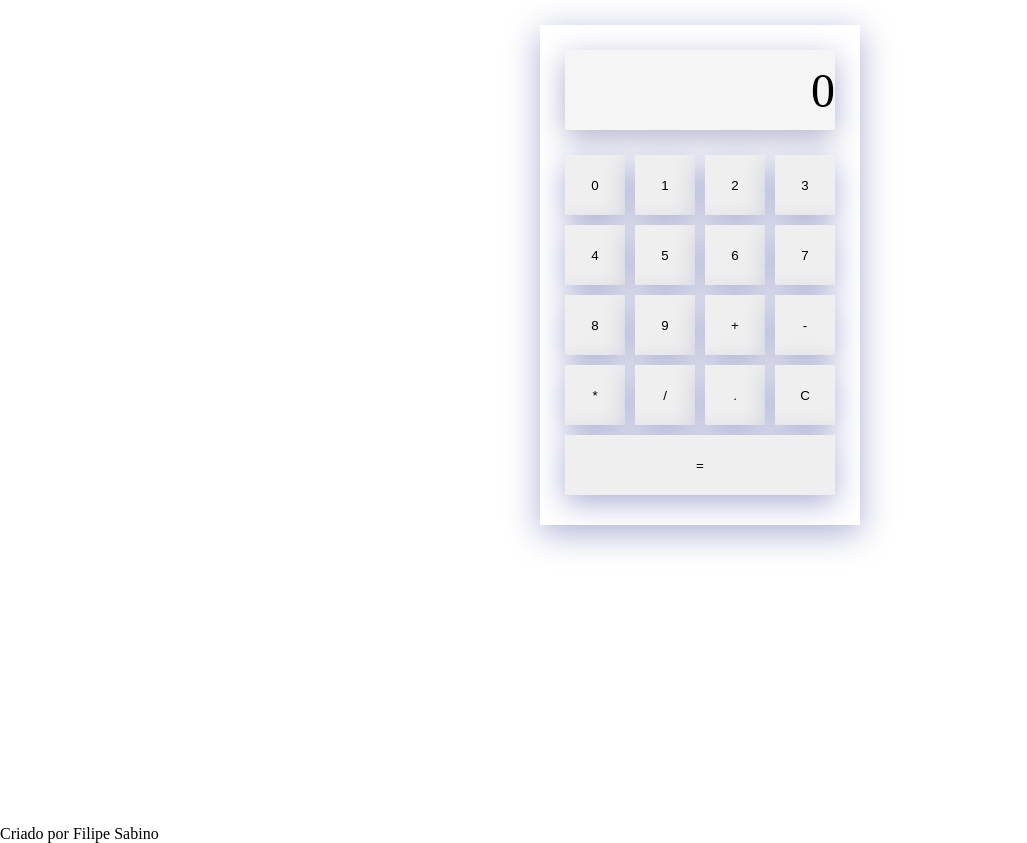
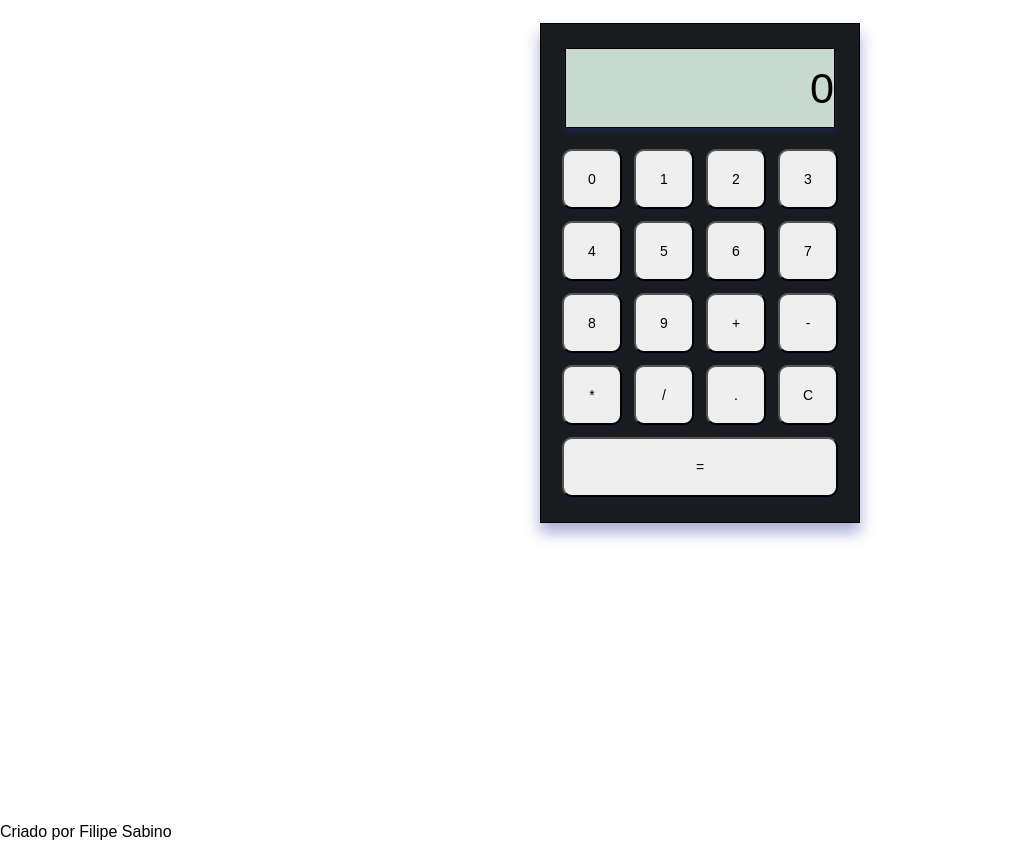
Before and after one commit to filipeprogrammer/projecto-calculadora, a plain HTML site: page index.html in a window 1280 px wide. Shown: the part 102-945 px from the top of the page, without its empty margins (0-1027 px from the left). Drawn offline with Linux system fonts and the light colour scheme; a web font is replaced by a local one.

Commit message:
Add files via upload

```diff
--- a/index.css
+++ b/index.css
@@ -1,3 +1,5 @@
+@import url('https://fonts.googleapis.com/css2?family=Anek+Latin:wght@200&family=Orbitron:wght@700&display=swap');
+
 *{
    box-sizing: border-box;
 }
@@ -5,8 +7,9 @@
 body{
     margin: 0px;
     padding: 0px;
-    background-color:white;
+    background-color:linear-gradient(to bottom,#f1f4f9,#dff1ff);
     color:black;
+    font-family: 'Anek Latin', sans-serif;
 }
 
 header {
@@ -21,6 +24,7 @@ main {
   grid-template-columns: repeat(4, 50px);
   grid-template-rows: minmax(120px, auto) repeat(6, 50px);
   min-height: 100vh;
+
 }
 
 #display {
@@ -33,22 +37,24 @@ main {
     position: relative;
     background: rgba(255, 255, 255, 0.5);
     overflow: hidden;
-    box-shadow: 0 8px 32px 0 rgba( 31, 38, 135, 0.37 );
+    box-shadow: 0 10px 14px 0 rgba( 31, 38, 135, 0.37 );
+    border: 1px solid black;
+    background-color: #191D1F;
   }
 
   #result-display {
     display: flex;
     justify-content: flex-end;
     align-items: center;
-    font-size: 3em;
+    font-size: 2.7em;
     width:270px;
     height:80px;
     border: 1px solid black;
-    box-shadow: 0 8px 30px 0 rgba(39, 44, 117, 0.37);
+    box-shadow: 0 5px 5px 0 rgba(39, 44, 117, 0.37);
     margin-bottom: 370px;
-    background-color: #f5f5f5;
+    background-color: #C6DAD0;
     overflow: hidden;
-    border: none;
+    border: 1px solid black;
   }
 
   #keyboard {
@@ -56,24 +62,26 @@ main {
     justify-content: center;
     grid-template-columns: repeat(4, 60px);
     grid-template-rows: repeat(5, 60px);
-    gap: 10px;
+    gap: 12px;
     position:absolute;
     margin-top: 600px;
     margin-bottom: 500px;
-    border-radius: 10px;
+
   }
 
   #igual {
     grid-column: span 4;
-    box-shadow: 0 8px 30px 0 rgba( 31, 38, 135, 0.37 );
-    border: none;
+    box-shadow: 0 5px 5px 0 rgba(28, 29, 51, 0.6);
+
   }
 
   #zero,#um,#dois,#três,#quatro,#cinco,#seis,#sete,#oito,#nove,#mais,#menos,#vezes,#dividindo,#decimal,#limpar{
-    box-shadow: 0 8px 30px 0 rgba( 31, 38, 135, 0.37 );
-    border: none;
+    box-shadow: 0 5px 5px 0 rgba(28, 29, 51, 0.6);
+
   }
 
   button{
     cursor:pointer;
+    font-size:14px;
+    border-radius: 10px;
   }
```
